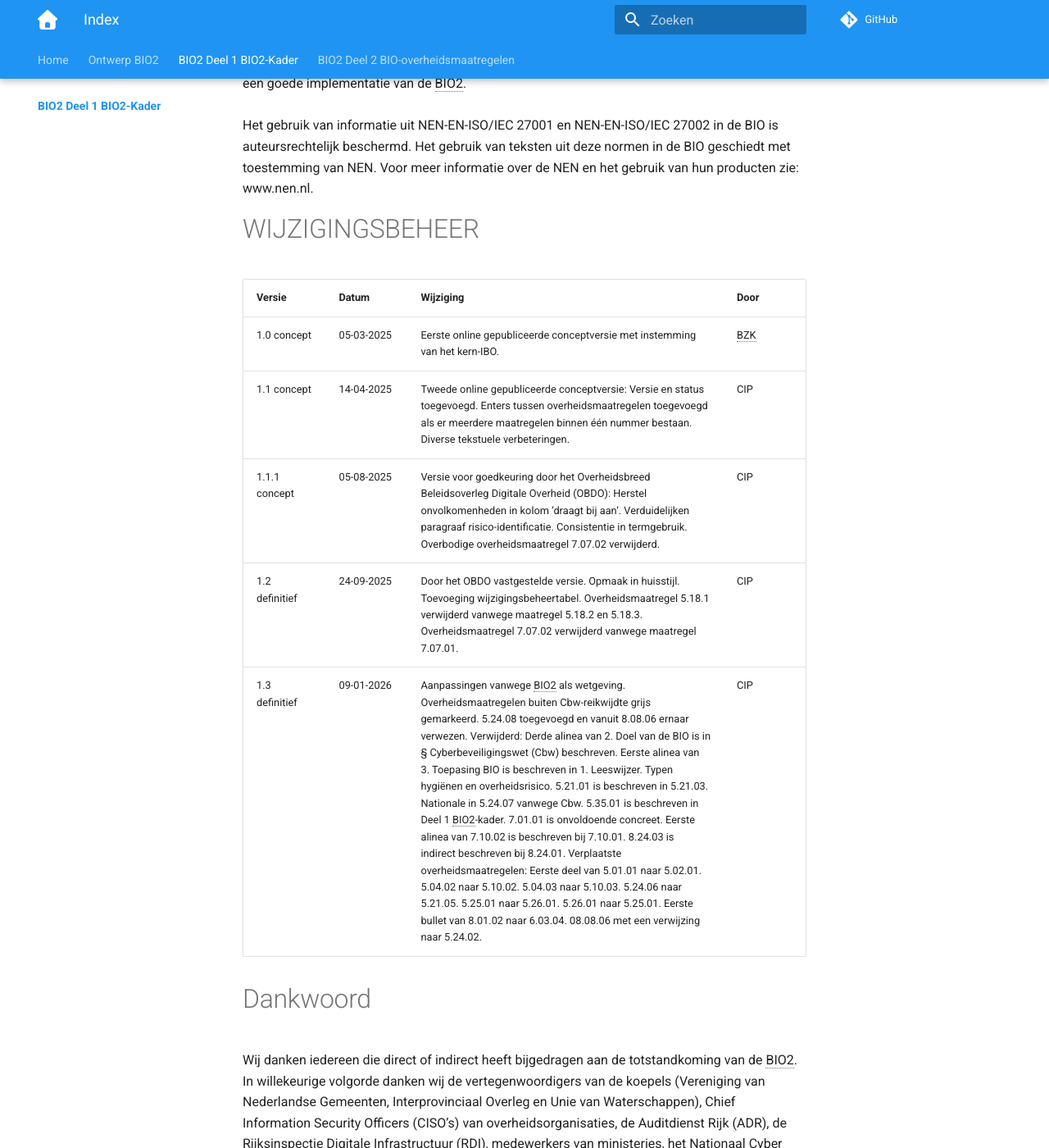
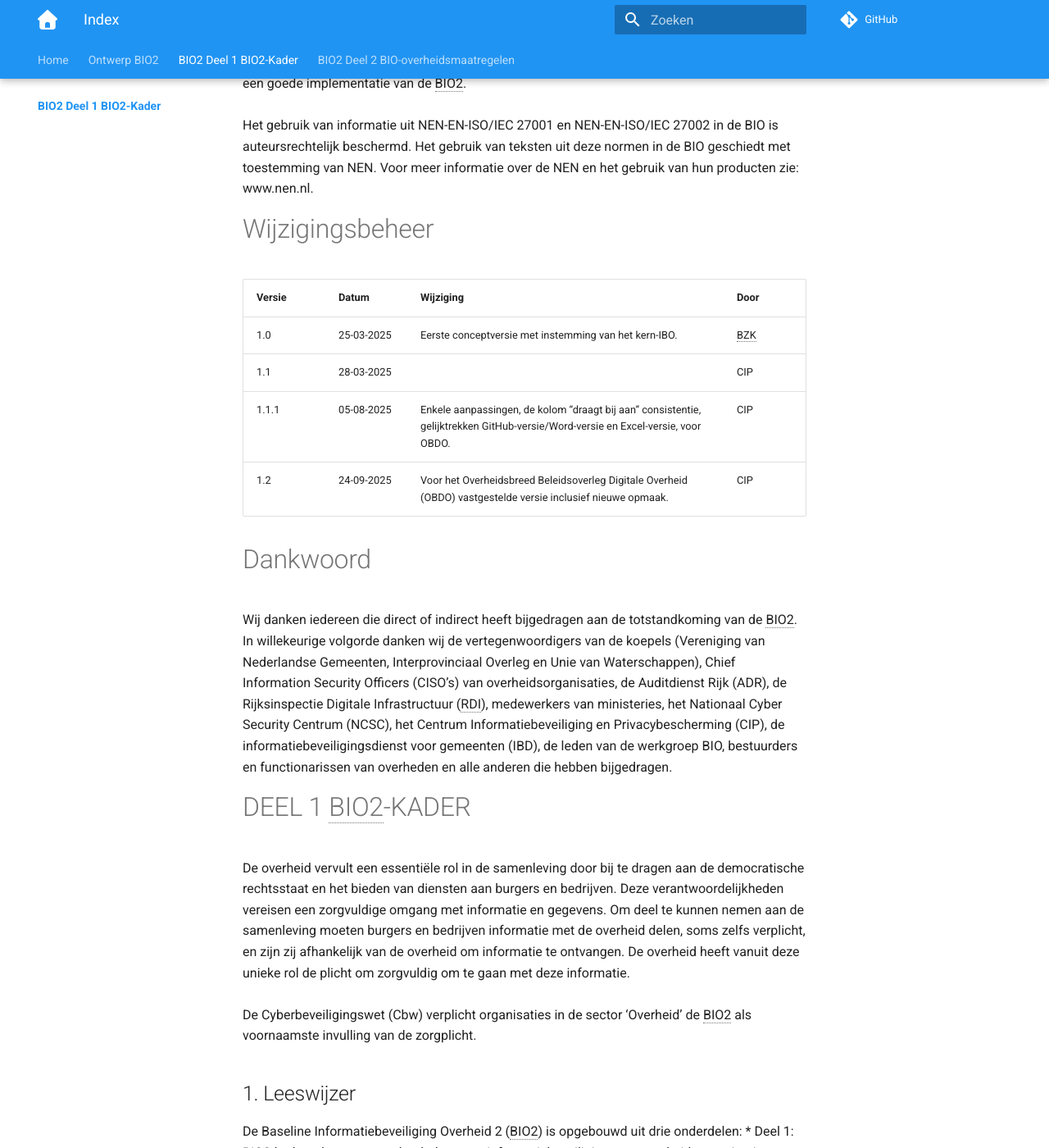
Before and after one commit to MinBZK/Baseline-Informatiebeveiliging-Overheid, an MkDocs documentation site: the page built from docs/inleiding/index.md, in a window 1280 px wide and 1400 px high, scrolled down 775 px. Shown: the whole window at 82% size. Built offline with MkDocs 1.6.1 and Material for MkDocs 9.7.7, drawn with Linux system fonts in a browser that asks for light colours; comment, search, counter and statistics services are not loaded.

Commit message:
Revert "Update index.md"

```diff
--- a/docs/inleiding/index.md
+++ b/docs/inleiding/index.md
@@ -4,7 +4,7 @@
 
 9 januari 2026, versie 1.3 definitief
 
-# COPYRIGHT-NOTITIE
+# 	COPYRIGHT-NOTITIE
 Deel 1 BIO2-kader van de Baseline Informatiebeveiliging Overheid 2 (BIO2) is gestructureerd volgens NEN-EN-ISO/IEC 27001:2023, en deel 2 BIO-overheidsmaatregelen van de BIO2 is gestructureerd volgens NEN-EN-ISO/IEC 27002:2022.
 Entiteiten kunnen kosteloos beschikken over deze normen via NEN connect, het digitale platform van het Nederlands Normalisatie Instituut (NEN).<br><br>
 Forum Standaardisatie heeft deze normen opgenomen in de ‘pas-toe-of-leg-uit’-lijst met verplichte standaarden voor de publieke sector.
@@ -17,14 +17,13 @@ Het gebruik van informatie uit NEN-EN-ISO/IEC 27001 en NEN-EN-ISO/IEC 27002 in d
 Het gebruik van teksten uit deze normen in de BIO geschiedt met toestemming van NEN.
 Voor meer informatie over de NEN en het gebruik van hun producten zie: www.nen.nl.
 
-# WIJZIGINGSBEHEER
+# Wijzigingsbeheer
 | Versie | Datum | Wijziging | Door |
-| :--- | :--- | :--- | :--- |
-| 1.0 concept | 05-03-2025 | Eerste online gepubliceerde conceptversie met instemming van het kern-IBO. | BZK |
-| 1.1 concept | 14-04-2025 | Tweede online gepubliceerde conceptversie: Versie en status toegevoegd. Enters tussen overheidsmaatregelen toegevoegd als er meerdere maatregelen binnen één nummer bestaan. Diverse tekstuele verbeteringen. | CIP |
-| 1.1.1 concept | 05-08-2025 | Versie voor goedkeuring door het Overheidsbreed Beleidsoverleg Digitale Overheid (OBDO): Herstel onvolkomenheden in kolom ’draagt bij aan’. Verduidelijken paragraaf risico-identificatie. Consistentie in termgebruik. Overbodige overheidsmaatregel 7.07.02 verwijderd. | CIP |
-| 1.2 definitief | 24-09-2025 | Door het OBDO vastgestelde versie. Opmaak in huisstijl. Toevoeging wijzigingsbeheertabel. Overheidsmaatregel 5.18.1 verwijderd vanwege maatregel 5.18.2 en 5.18.3. Overheidsmaatregel 7.07.02 verwijderd vanwege maatregel 7.07.01. | CIP |
-| 1.3 definitief | 09-01-2026 | Aanpassingen vanwege BIO2 als wetgeving. Overheidsmaatregelen buiten Cbw-reikwijdte grijs gemarkeerd. 5.24.08 toegevoegd en vanuit 8.08.06 ernaar verwezen. Verwijderd: Derde alinea van 2. Doel van de BIO is in § Cyberbeveiligingswet (Cbw) beschreven. Eerste alinea van 3. Toepasing BIO is beschreven in 1. Leeswijzer. Typen hygiënen en overheidsrisico. 5.21.01 is beschreven in 5.21.03. Nationale in 5.24.07 vanwege Cbw. 5.35.01 is beschreven in Deel 1 BIO2-kader. 7.01.01 is onvoldoende concreet. Eerste alinea van 7.10.02 is beschreven bij 7.10.01. 8.24.03 is indirect beschreven bij 8.24.01. Verplaatste overheidsmaatregelen: Eerste deel van 5.01.01 naar 5.02.01. 5.04.02 naar 5.10.02. 5.04.03 naar 5.10.03. 5.24.06 naar 5.21.05. 5.25.01 naar 5.26.01. 5.26.01 naar 5.25.01. Eerste bullet van 8.01.02 naar 6.03.04. 08.08.06 met een verwijzing naar 5.24.02. | CIP |
+| :--- | :--- | :--- | --- |
+| 1.0 | 25-03-2025 | Eerste conceptversie met instemming van het kern-IBO.  | BZK |
+| 1.1 | 28-03-2025 |    | CIP |
+| 1.1.1 | 05-08-2025 | Enkele aanpassingen, de kolom “draagt bij aan” consistentie, gelijktrekken GitHub-versie/Word-versie en Excel-versie, voor OBDO. | CIP |
+| 1.2 | 24-09-2025 | Voor het Overheidsbreed Beleidsoverleg Digitale Overheid (OBDO) vastgestelde versie inclusief nieuwe opmaak. | CIP |
 
 # Dankwoord
 Wij danken iedereen die direct of indirect heeft bijgedragen aan de totstandkoming van de BIO2.
```
